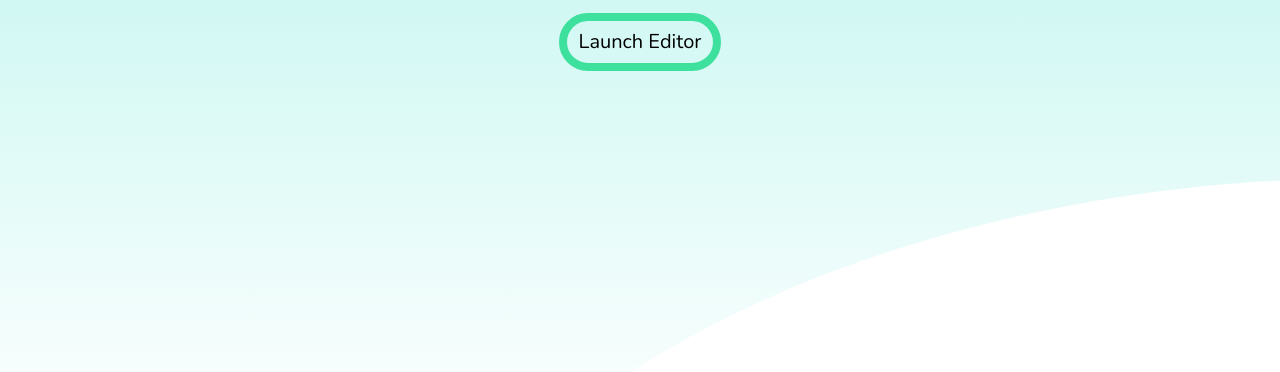
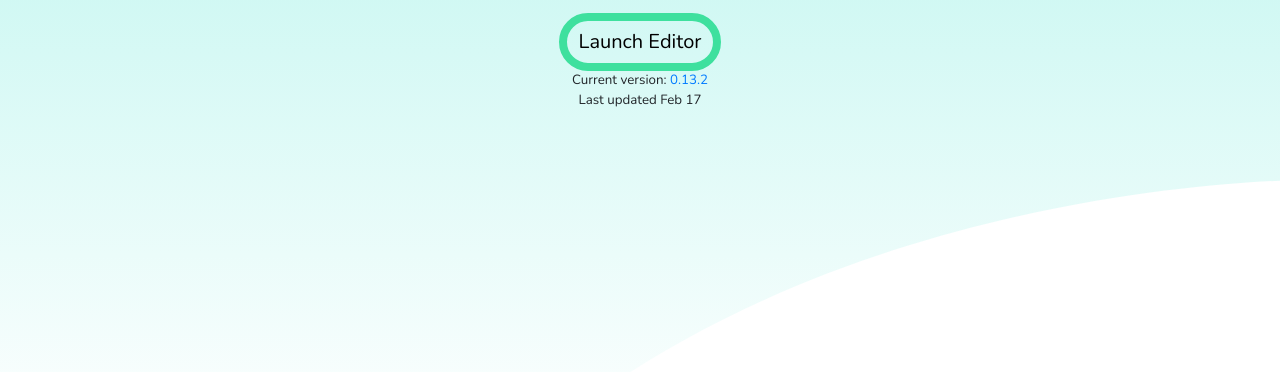
Before and after one commit to FlyOrBoom/wick-site, a plain HTML site: page index.html in a window 1280 px wide. Shown: the part 346-718 px from the top of the page. Drawn offline with nearby package versions, Linux system fonts and the light colour scheme.

Commit message:
Add editor version subtitle

```diff
--- a/styles/wick-brand.css
+++ b/styles/wick-brand.css
@@ -74,6 +74,10 @@ body {
   border-color: var(--wick-darkgreen);
 }
 
+.editor-version {
+  font-size: 10pt;
+}
+
 /*
  * Wick footer
  */
--- a/subpages/home.html
+++ b/subpages/home.html
@@ -7,6 +7,7 @@
     <h1 class="display-4 font-weight-normal">Wick</h1>
     <p class="lead font-weight-normal">A free toolkit for making games, animations, and everything in between.</p>
     <a href="wick-editor" class="btn btn-outline-secondary" href="#">Launch Editor</a>
+    <p class='editor-version'>Current version: <a href="http://www.neopets.com">0.13.2</a><br />Last updated Feb 17</p>
   </div>
 </div>
 
```
